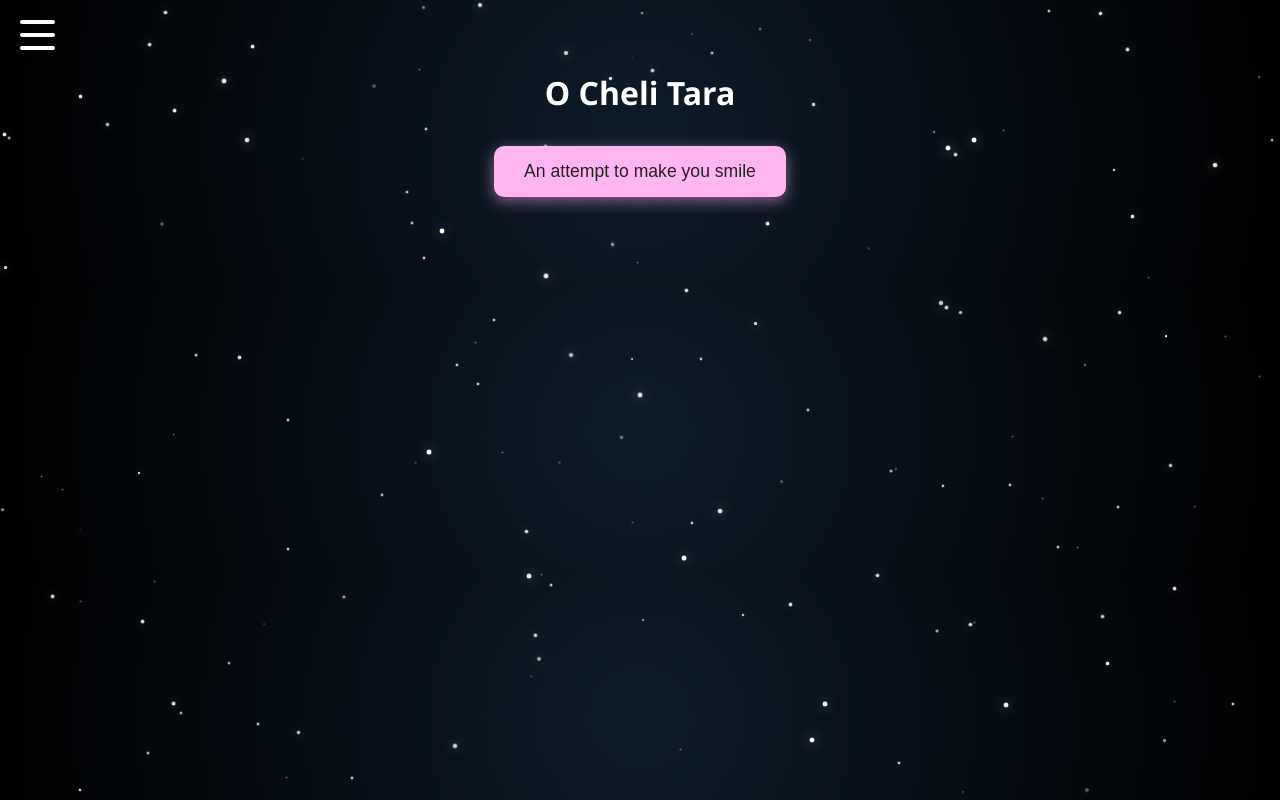
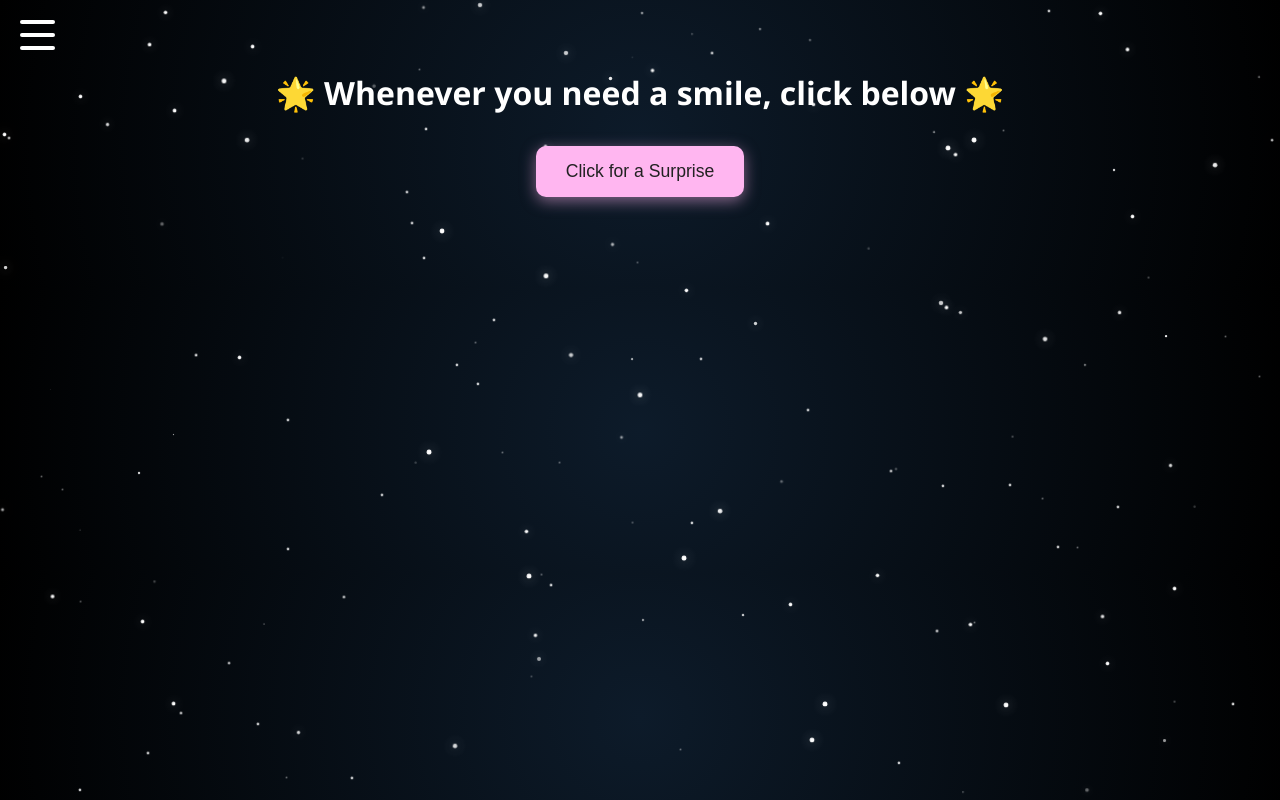
Before and after one commit to homasurya/cheli_tara, a plain HTML site: page index.html in a window 1280 px wide. Drawn offline with Linux system fonts and the light colour scheme.

Commit message:
Update index.html

```diff
--- a/index.html
+++ b/index.html
@@ -6,16 +6,19 @@
   <link rel="stylesheet" href="style.css">
 </head>
 <body>
-  <!-- Background layers -->
+  <!-- Background -->
   <div class="stars"></div>
   <div class="butterflies"></div>
 
   <!-- Main content -->
   <div class="container">
-    <h1>O Cheli Tara</h1>
-    <button id="surpriseBtn">An attempt to make you smile</button>
+    <h1>🌟 Whenever you need a smile, click below 🌟</h1>
+    <button id="surpriseBtn">Click for a Surprise</button>
     <div id="notesContainer"></div>
   </div>
+
+  <!-- Sidebar (will slide from left) -->
+  <div class="sidebar"></div>
 
   <script src="script.js"></script>
 </body>
```
